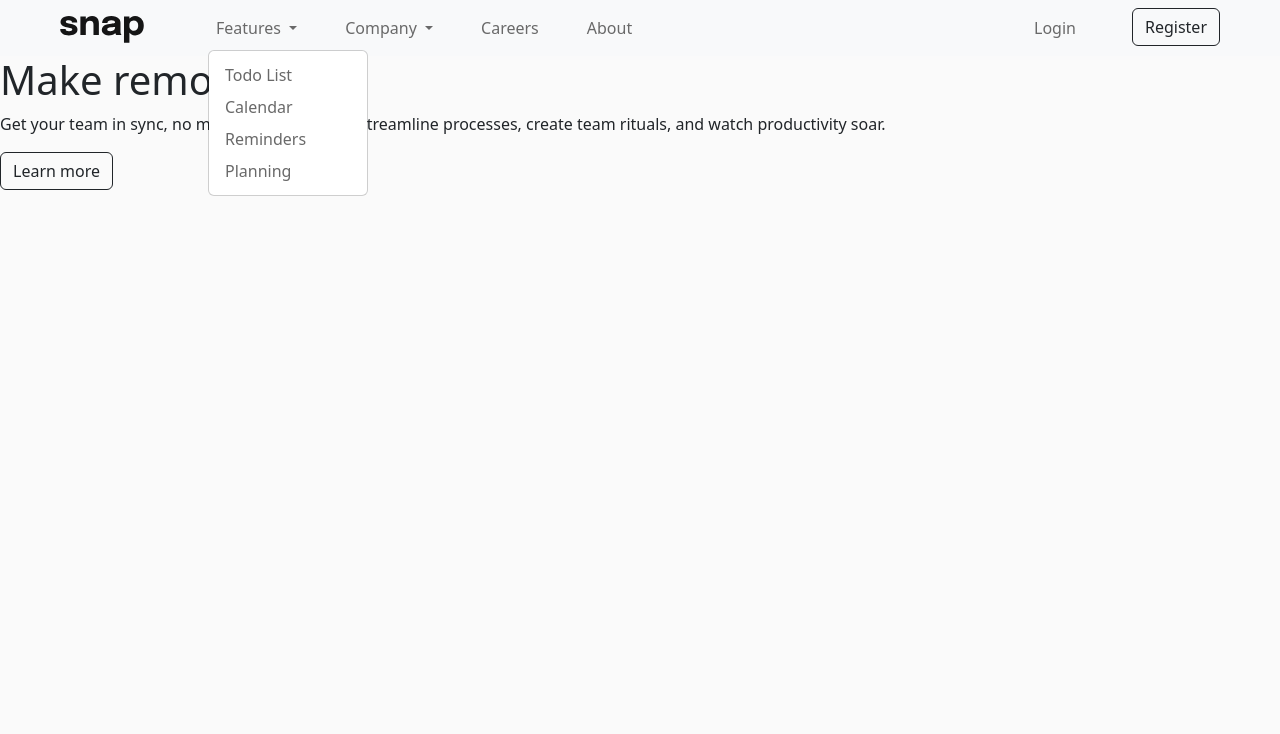
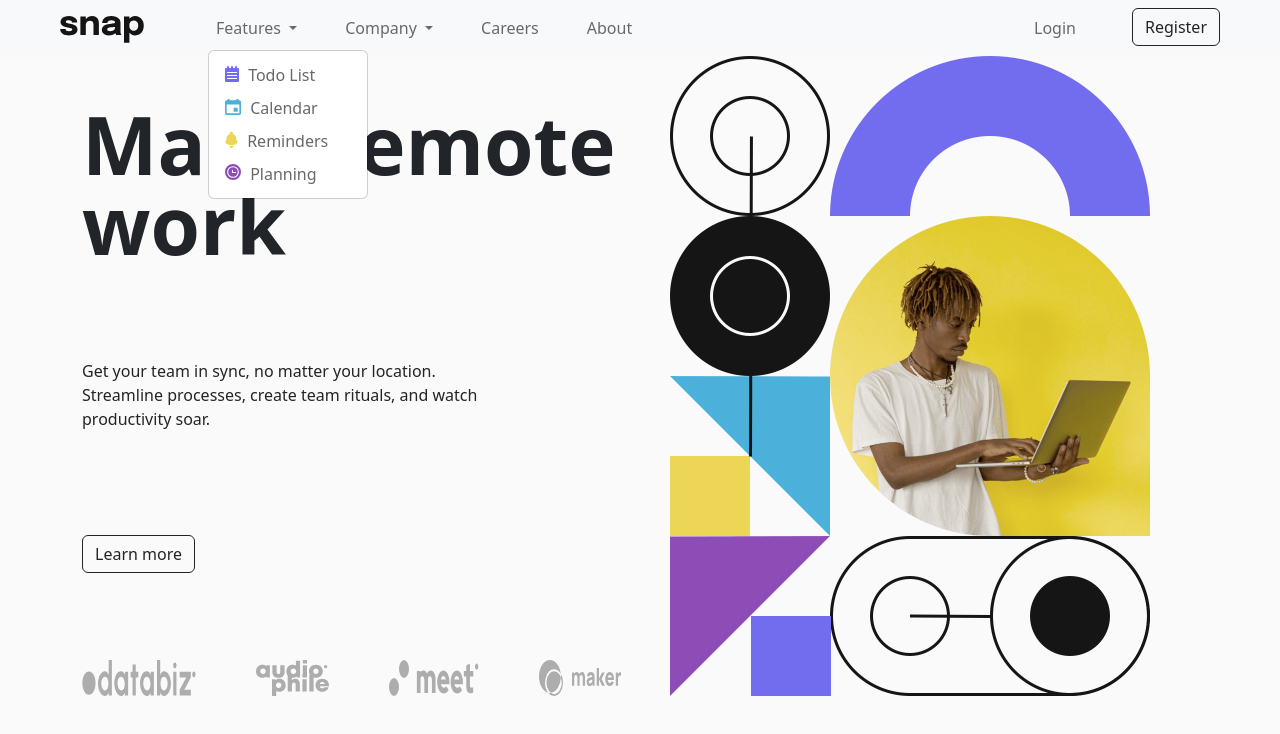
Before and after one commit to DanielKrol90/frontend.io-intro-section-with-dropdown-navigation-main, a plain HTML site: page index.html in a window 1280 px wide. Both pictures are taken after a click on the button "Features". Drawn offline with nearby package versions, Linux system fonts and the light colour scheme.

Commit message:
saving progress

```diff
--- a/index.html
+++ b/index.html
@@ -36,10 +36,26 @@
                 Features
               </a>
               <ul class="dropdown-menu">
-                <li><a class="dropdown-item " href="#">Todo List</a></li>
-                <li><a class="dropdown-item" href="#">Calendar</a></li>
-                <li><a class="dropdown-item" href="#">Reminders</a></li>
-                <li><a class="dropdown-item" href="#">Planning</a></li>
+                <li>
+                  <a class="dropdown-item" href="#">
+                    <img class="icon-nav" src="./images/icon-todo.svg" alt=""> Todo List
+                  </a>
+                </li>
+                <li>
+                  <a class="dropdown-item" href="#">
+                    <img class="icon-nav" src="./images/icon-calendar.svg" alt=""> Calendar
+                  </a>
+                </li>
+                <li>
+                  <a class="dropdown-item" href="#">
+                    <img class="icon-nav" src="./images/icon-reminders.svg" alt=""> Reminders
+                  </a>
+                </li>
+                <li>
+                  <a class="dropdown-item" href="#">
+                    <img class="icon-nav" src="./images/icon-planning.svg" alt=""> Planning
+                  </a>
+                </li>
               </ul>
             </li>
             <li class="nav-item dropdown">
@@ -74,20 +90,34 @@
       </div>
     </nav>
   </header>
+
   <main>
-    <section>
-      <h1>Make remote work</h1>
+    <div class="container d-flex justify-content-between">
+      <section class=" d-flex flex-column align-items-start justify-content-between">
+        <h1 class="display-1 fw-bolder lh-1 mt-5">Make remote work</h1>
 
-      <p>Get your team in sync, no matter your location. Streamline processes,
-        create team rituals, and watch productivity soar.</p>
+        <p class="w-75">Get your team in sync, no matter your location. Streamline processes,
+          create team rituals, and watch productivity soar.</p>
 
-      <button class="btn btn-outline-dark" type="button"> Learn more</button>
+        <button class="btn btn-outline-dark" type="button">Learn more</button>
 
-    </section>
+        <div class="d-flex flex-row justify-content-between w-100">
+          <img class="mx-0" src="./images/client-databiz.svg" alt="databiz">
+          <img class="mx-0" src="./images/client-audiophile.svg" alt="audio phile">
+          <img class="mx-0" src="./images/client-meet.svg" alt="meet">
+          <img class="mx-0" src="./images/client-maker.svg" alt="maker">
+        </div>
 
-    <section>
+      </section>
 
-    </section>
+      <section class="mx-5">
+        <picture>
+          <source media="(min-width:375px)" srcset="./images/image-hero-desktop.png">
+          <img src="./images/image-hero-mobile.png" alt="men writing on laptop in yellow ball">
+        </picture>
+      </section>
+    </div>
+
   </main>
 
 
--- a/scss/style.scss
+++ b/scss/style.scss
@@ -10,6 +10,8 @@
 
 body {
     background-color: var(--color-white);
+    height: 100vh;
+    width: 100vw;
 }
 
 // navbar links
@@ -27,18 +29,44 @@ ul.navbar-nav {
         }
         .nav-link {
 
+            .btn-outline-dark {
+
+                &:hover {
+                    outline: solid black 2px;
+                    background-color: var(--color-white);
+                    color: var(--color-black);
+                }
+            }
             .dropdown-toggle::after {
-                // icon change here
+                // here - change icon of menu
+            }
+        }
+    }
+    .icon-nav {
+        padding-bottom: 6px;
+        padding-right: 5px;
+
+    }
+}
+
+.container {
+
+
+    .btn-outline-dark {
+
+        &:hover {
+            outline: solid black 2px;
+            background-color: var(--color-black);
+            color: var(--color-white);
+        }
+    }
+    section {
+
+        picture {
+
+            img {
+                height: 80vh;
             }
         }
     }
 }
-
-.btn-outline-dark {
-
-    &:hover {
-        outline: solid black 2px;
-        background-color: var(--color-white);
-        color: var(--color-black);
-    }
-}
```
Also changed, not shown: css/style.css, 1 other file.
